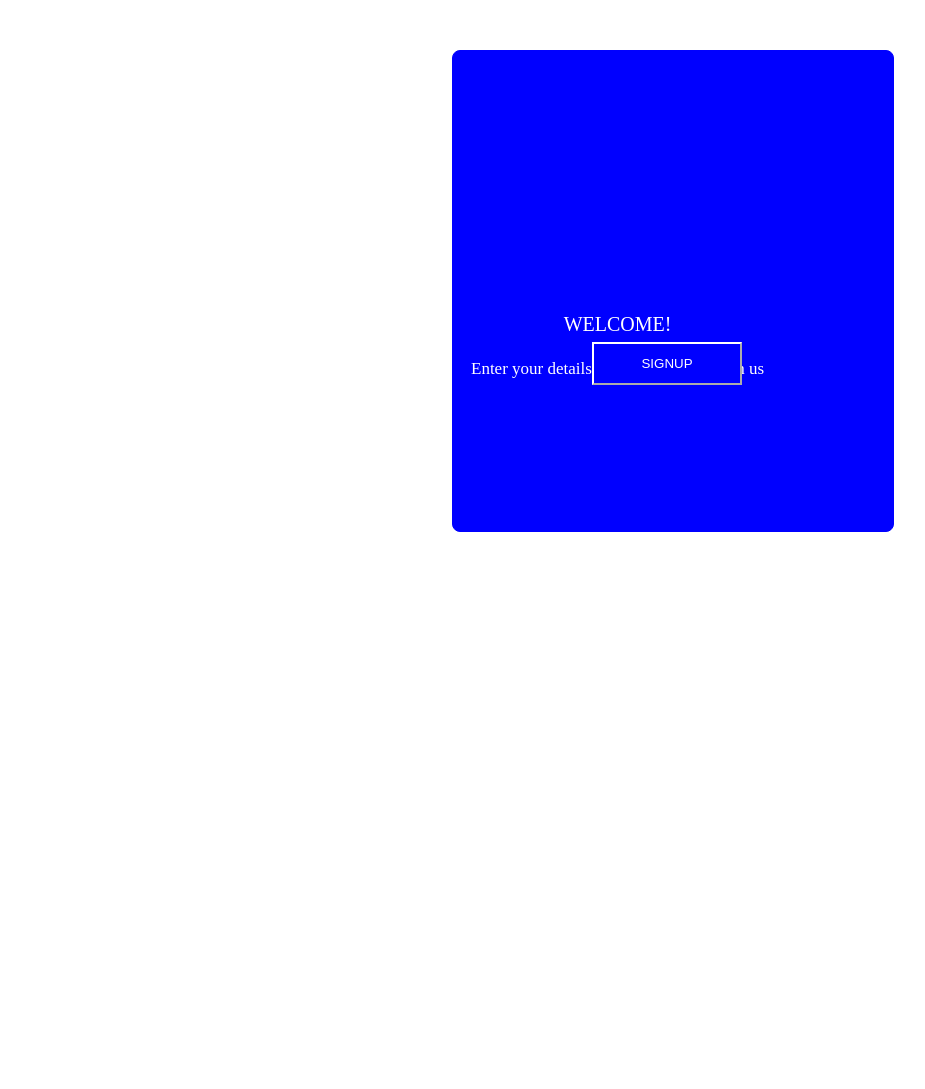
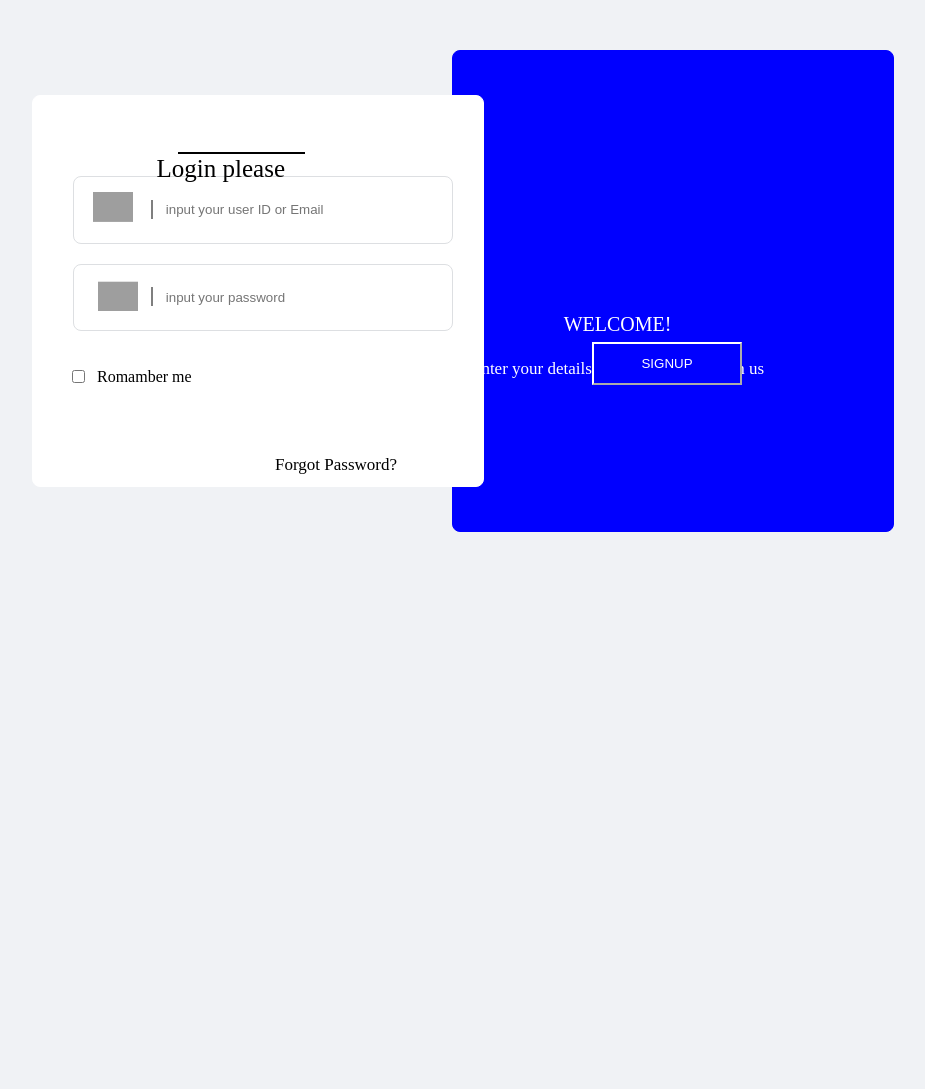
Before and after one commit to EmpireTech-Internship-Program/internship-program-api-ray, a PHP site: page /Login.html in a window 1280 px wide. Shown: the whole page, without its empty margins (176-1101 px from the left). Before the commit the page ends 532 px from the top, so only its background shows below. Run offline with PHP 8.4, Linux system fonts and the light colour scheme; grey boxes are pictures that could not be loaded.

Commit message:
initial commit

```diff
--- a/Login.css
+++ b/Login.css
@@ -1,3 +1,7 @@
+body {
+    background:#f0f2f5 ;
+}
+
 .container {
     position: relative;
     border: 1px solid blue;
@@ -37,3 +41,111 @@
     padding: 12px;
     transform: translateY(-240px);
 }
+
+.main-form {
+    border: 1px solid white;
+    padding: 50px;
+    background: white;
+    width: 350px;
+    height: 290px;
+    transform: translateY(-530px);
+    margin-left: 200px;
+    border-radius: 8px;
+    position: relative;
+}
+
+.form-control {
+    transform: translateY(30px);
+	margin-left: -10px;
+	height: 13%;
+	width: 100%;
+	padding: 14px;
+	margin-bottom: 10px;
+	border-radius: 8px;
+	border: 1px solid #dddfe2;
+	outline-color: blue;
+}
+
+
+.icone {
+    position: absolute;
+    top: 26%;
+    transform: translateY(-17%);
+    left: 60px;
+    max-width: 60px;
+    max-height: 30px;
+}
+
+.barra {
+    position: absolute;
+    top: 26%;
+    transform: translateY(-3%);
+    left: 117px;
+    font-size: 20px;
+}
+
+.password {
+    transform: translateY(40px);
+	margin-left: -10px;
+	height: 13%;
+	width: 100%;
+	padding: 14px;
+	margin-bottom: 10px;
+	border-radius: 8px;
+	border: 1px solid #dddfe2;
+	outline-color: blue;
+}
+
+.key {
+    position: absolute;
+    top: 50%;
+    transform: translateY(-32%);
+    left: 65px;
+    max-width: 60px;
+    max-height: 30px;
+}
+
+.lock {
+    position: absolute;
+    top: 48%;
+    transform: translateY(-1%);
+    left: 117px;
+    font-size: 20px
+}
+
+.second-word {
+    position: absolute;
+    top: 18%;
+    left: 31%;
+    transform: translate(-50%, -50%);
+    font-size: 25px;
+    color: black;
+}
+
+.separator {
+    width: 125px;
+    border: 1px solid #000;
+    transform: translateY(-865px) ;
+    margin-left: 346px;
+}
+
+.third-word {
+    position: absolute;
+    top: 56%;
+    left: 40%;
+    transform: translate(-50%, -50%);
+    font-size: 17px;
+    color: black;
+}
+
+.verificar {
+    top: 300px;
+    transform: translateY(-652px);
+    margin-left: 240px;
+}
+
+.repository {
+    top: 400px;
+    transform: translateY(-687px);
+    margin-left: 265px;
+}
--- a/Login.html
+++ b/Login.html
@@ -13,5 +13,23 @@
         <p class="phrase">Enter your details and start journey with us</p>
     </div>
     <button class="btn-primary" id="Inscrever-se" style="color: white;">SIGNUP</button>
+    <div class="main-form">
+        <input type="user" name="userInput ou emailInput" id="user" placeholder="                     input your user ID or Email" class="form-control">
+        <img class="icone" src="https://gartic.com.br/imgs/mural/ki/kiiwi/carta.png" alt="icone" />
+        <span class="barra">|</span>
+        <input type="password" name="passwordinput" id="password" placeholder="                     input your password" class="password">
+        <img class="key" src="https://2.bp.blogspot.com/-5IDGdZtsqlo/UaZFoHXwAiI/AAAAAAAABjg/6-B0NfPzEko/s400/chave+molde.jpg" alt="key" />
+        <span class="lock">|</span>
+    </div>
+    <div>
+        <p class="second-word">Login please</p>
+    </div>
+    <div class="separator"></div>
+    <div>
+        <p class="third-word">Forgot Password?</p>
+    </div>
+    <div class="line"></div>
+    <input type="checkbox" id="verificar" class="verificar">
+    <p class="repository">Romamber me</p>
 </body>
 </html>
```
